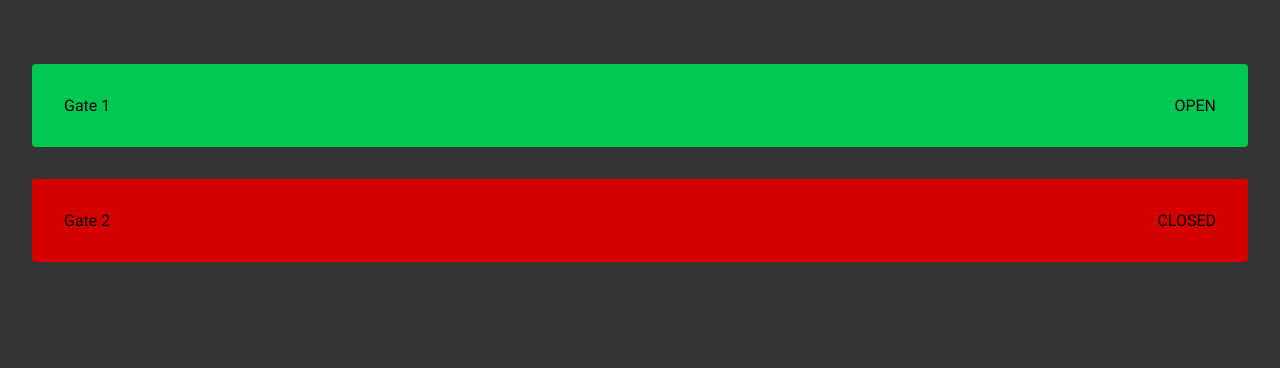
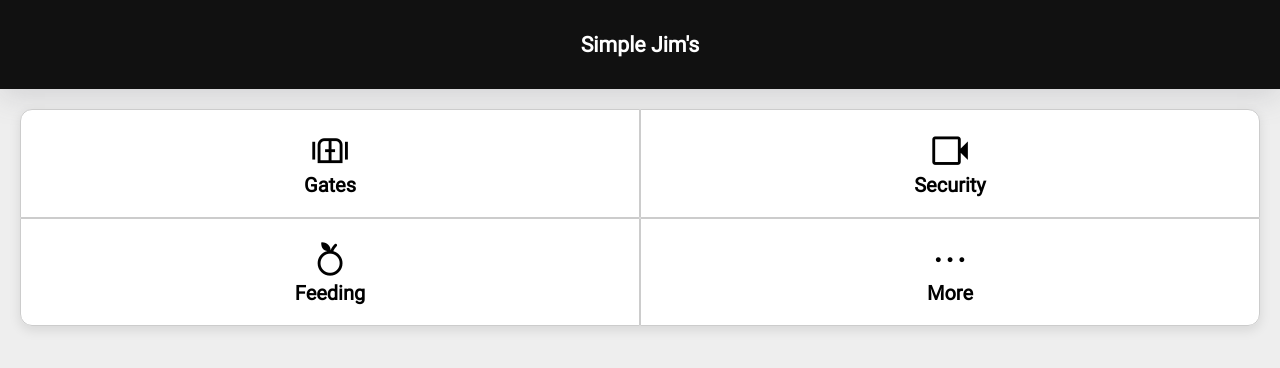
Before and after one commit to wrogers3/simplejims, a plain HTML site: page frontend/index.html in a window 1280 px wide. Drawn offline with nearby package versions, Linux system fonts and the light colour scheme.

Commit message:
New frontend, main menu screen added

```diff
--- a/frontend/index.html
+++ b/frontend/index.html
@@ -10,20 +10,43 @@
     <title>Simple Jims</title>
     <meta name="description" content="">
     <meta name="viewport" content="width=device-width, initial-scale=1">
+    <link rel="stylesheet" href="https://fonts.googleapis.com/css2?family=Material+Symbols+Outlined:opsz,wght,FILL,GRAD@24,400,0,0" />
     <link rel="stylesheet" href="styles.css">
   </head>
   <body>
     <div class="main">
-      <div class="gateSwitchContainer">
-        <div class="gateSwitch open">
-          <div class="gateName">Gate 1</div>
-          <div class="gateState">OPEN</div>
+      <div class="header">Simple Jim's</div>
+
+      <div class="mainMenuContainer">
+
+        <a href="gates.html" class="mainMenuButton">
+          <span class="material-symbols-outlined mainMenuButtonIcon">
+            gate
+          </span>
+          Gates
+        </a>
+
+        <div class="mainMenuButton">
+          <span class="material-symbols-outlined mainMenuButtonIcon">
+            videocam
+          </span>
+          Security
         </div>
 
-        <div class="gateSwitch closed">
-          <div class="gateName">Gate 2</div>
-          <div class="gateState">CLOSED</div>
+        <div class="mainMenuButton">
+          <span class="material-symbols-outlined mainMenuButtonIcon">
+            nutrition
+          </span>
+          Feeding
         </div>
+
+        <div class="mainMenuButton">
+          <span class="material-symbols-outlined mainMenuButtonIcon">
+            more_horiz
+          </span>
+          More
+        </div>
+
       </div>
     </div>
   </body>
--- a/frontend/styles.css
+++ b/frontend/styles.css
@@ -7,31 +7,91 @@ body {
     margin: 0;
     padding: 0;
     font-family: Roboto;
+    font-weight: bold;
+    background-color: #EEE;
+}
+
+a {
+    color: inherit; /* blue colors for links too */
+    text-decoration: inherit; /* no underline */
+}
+
+.header {
+    width: 100%;
+    height: auto;
+    background-color: #111;
+    color: #FFF;
+    text-align: center;
+    font-size: 16pt;
+    padding: 2rem 0 2rem 0;
+    box-shadow: rgba(100, 100, 111, 0.2) 0px 7px 29px 0px;
 }
 
 .gateSwitchContainer {
-    width: 100%;
-    height: 100%;
-    overflow-y: auto;
-    background-color: #333;
-    position: absolute;
-    padding-top: 2rem;
+    justify-content: center;
+    margin: 20px;
+    box-shadow: rgba(0, 0, 0, 0.1) 0px 4px 12px;
+    border-radius: 12px;
 }
 
 .gateSwitch {
-    width: auto;
-    margin: 2rem;
-    padding: 2rem;
-    border-radius: 4px;
+    padding: 20px;
     display: flex;
     flex-direction: row;
     justify-content: space-between;
+    align-items: center;
+    font-size: 20px;
+    border: solid 1px #CCC;
+}
+.gateSwitch:first-child {
+    border-radius: 12px 12px 0 0;
+}
+.gateSwitch:last-child {
+    border-radius: 0 0 12px 12px;
+}
+
+.closed {
+    background-color: #49C7FB;
 }
 
 .open {
-    background-color: #00C853;
+    background-color: #FFF;
 }
 
-.closed {
-    background-color: #D50000;
+.mainMenuContainer {
+    display:grid;
+    grid-template-columns: 50% 50%;
+    grid-row: auto auto;
+    justify-content:center;
+    margin: 20px;
+    box-shadow: rgba(0, 0, 0, 0.1) 0px 4px 12px;
+    border-radius: 12px;
 }
+
+.mainMenuButton {
+    background-color: #FFF;
+    padding:20px;
+    display:flex;
+    align-items:center;
+    justify-content:center;
+    font-size:20px;
+    border: solid 1px #CCC;
+    flex-direction: column;
+}
+
+.mainMenuButtonIcon {
+    font-size: 32pt;
+}
+
+.mainMenuButton:nth-child(1) {
+    border-top-left-radius: 12px;
+}
+.mainMenuButton:nth-child(2) {
+    border-top-right-radius: 12px;
+}
+.mainMenuButton:nth-child(3) {
+    border-bottom-left-radius: 12px;
+}
+.mainMenuButton:nth-child(4) {
+    border-bottom-right-radius: 12px;
+}
```
Also changed, not shown: frontend/gates.html (added, +33 -0 lines).
